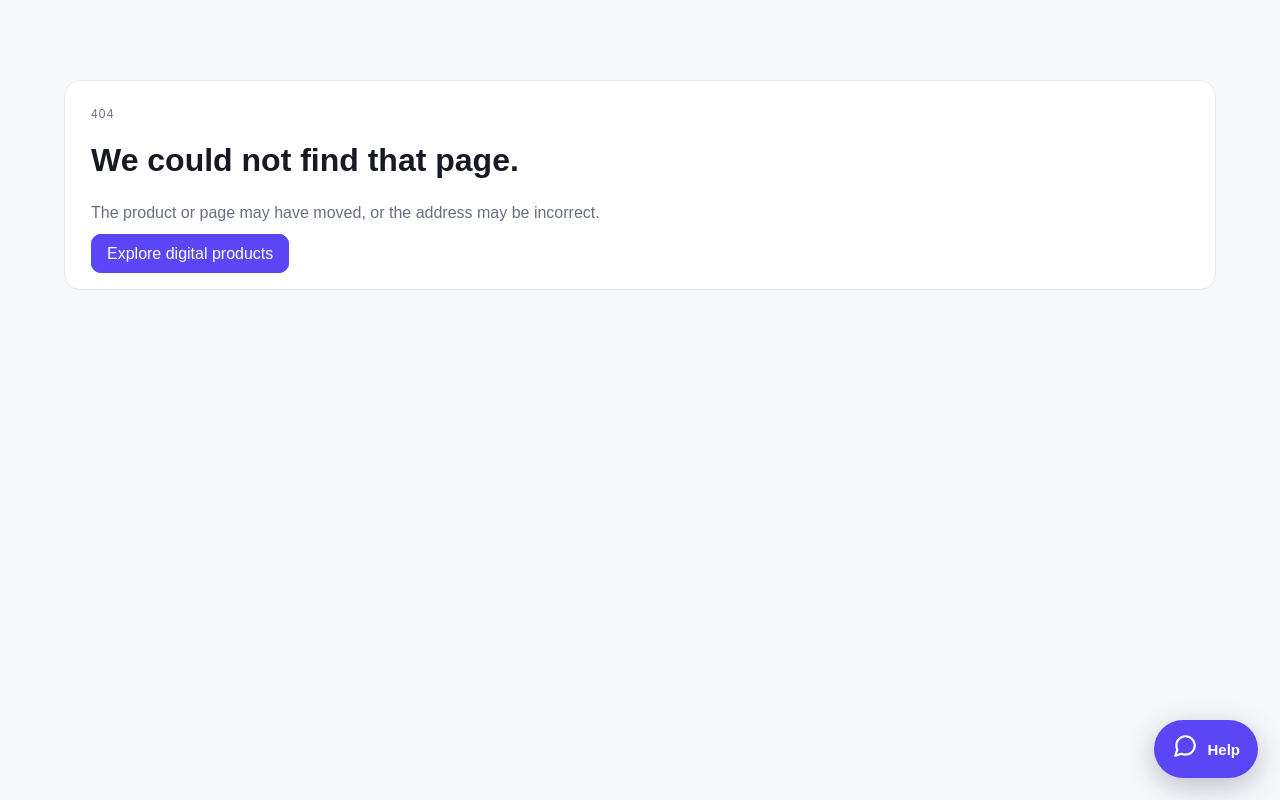
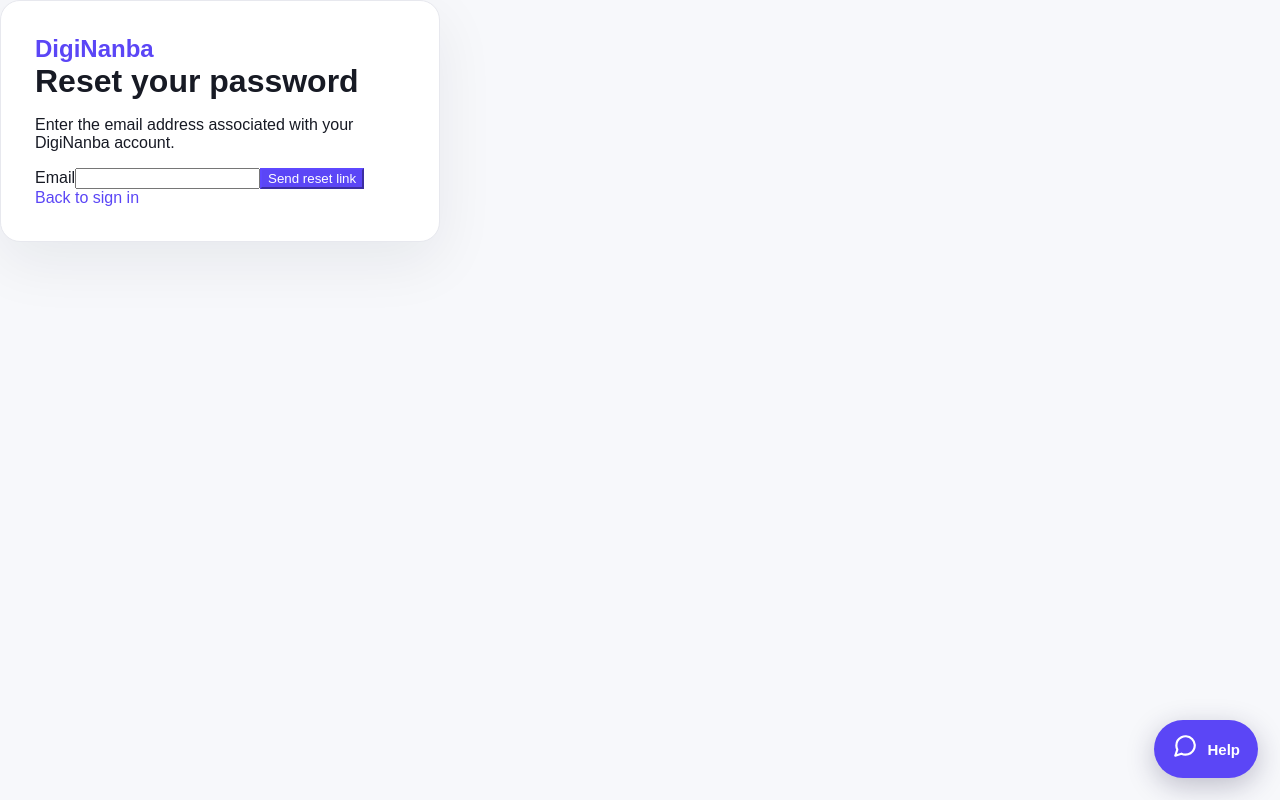
Before and after one commit to agnengineeringselectricals-crypto/diginanba, a Next.js app: page /reset-password in a window 1280 px wide. Before the commit this address had no page. Built offline with nearby package versions, Linux system fonts and the light colour scheme.

Commit message:
Add password reset page route

```diff
--- /dev/null
+++ b/app/reset-password/page.tsx
@@ -0,0 +1,11 @@
+import ResetPasswordClient from './ResetPasswordClient';
+
+export default async function ResetPasswordPage({
+  searchParams,
+}: {
+  searchParams: Promise<{ token?: string | string[] }>;
+}) {
+  const params = await searchParams;
+  const token = typeof params.token === 'string' ? params.token : '';
+  return <ResetPasswordClient token={token} />;
+}
```
